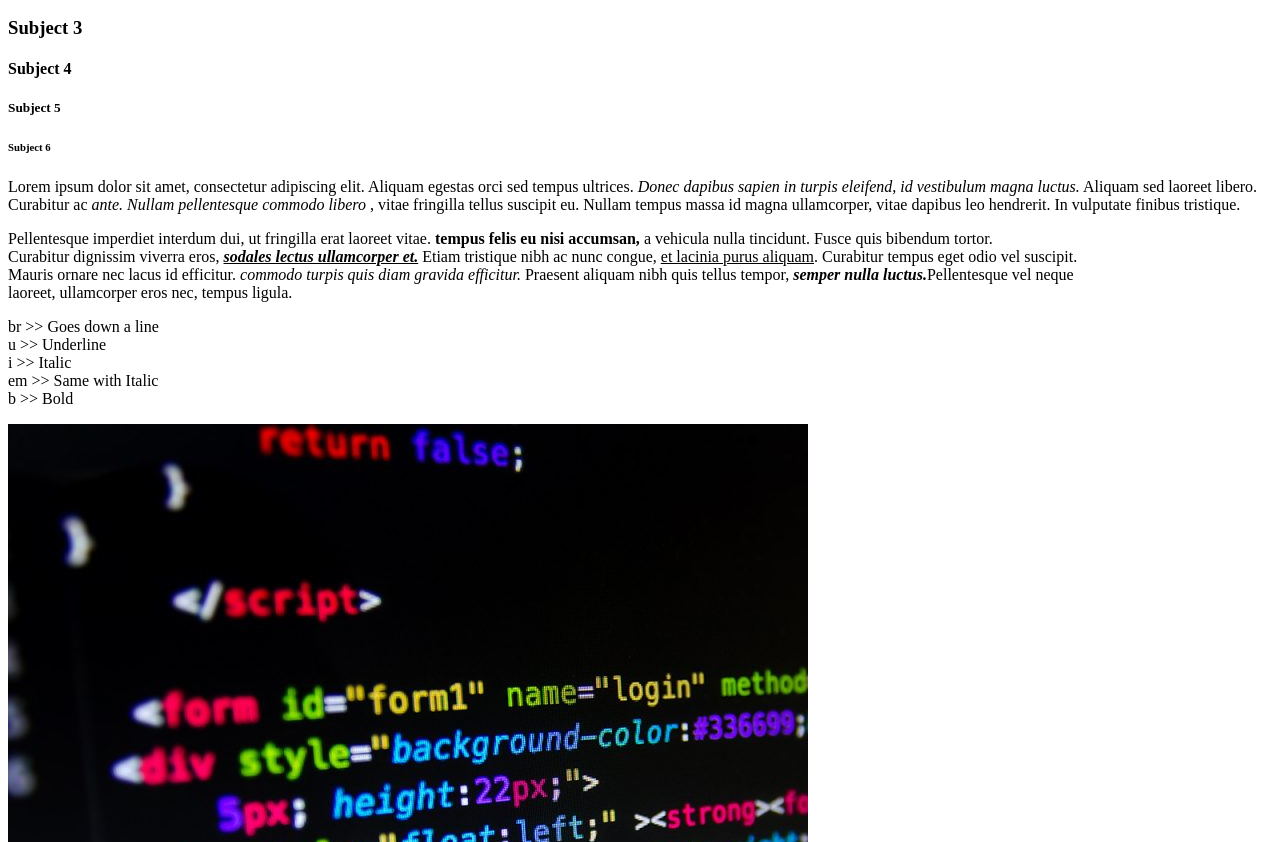
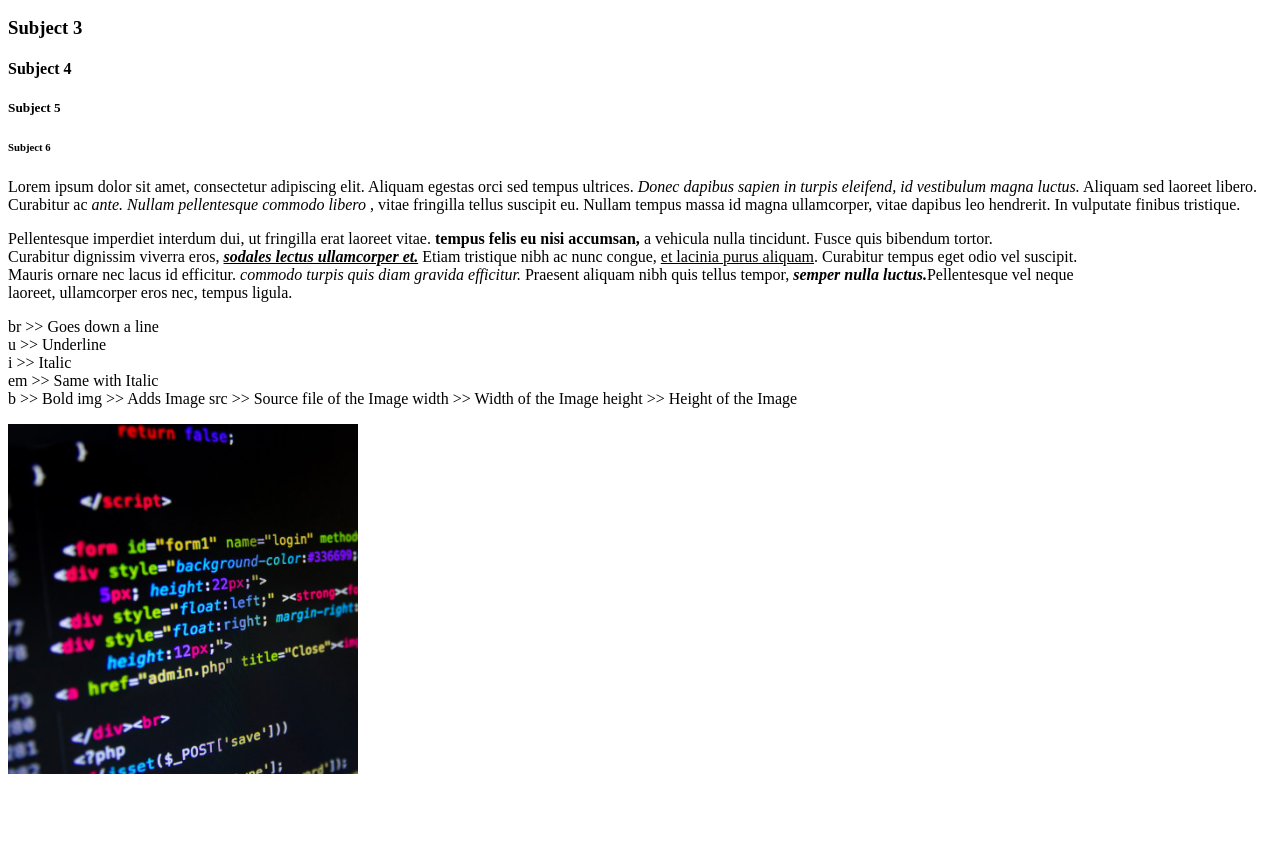
Before and after one commit to abdullah0912/WebDevelopment, a plain HTML site: page Html Development/index.html in a window 1280 px wide. Shown: the part 110-952 px from the top of the page. After the commit the page ends 896 px from the top, so only its background shows below. Drawn offline with Linux system fonts and the light colour scheme.

Commit message:
WebDevelopment

```diff
--- a/Html Development/index.html
+++ b/Html Development/index.html
@@ -31,12 +31,17 @@
 
         <p>
             br >> Goes down a line<br>
-            u >> Underline<br>
-            i >> Italic<br>
-            em >> Same with Italic<br>
+            u >> Underline <br>
+            i >> Italic <br>
+            em >> Same with Italic <br>
             b >> Bold
+            img >> Adds Image
+                src >> Source file of the Image
+                width >> Width of the Image
+                height >> Height of the Image
+
         </p>
 
-        <img src="html.jpg" />
+        <img src="images/html.jpg" width="350" height="350"/>
 </body>
 </html>
```
Also changed, not shown: Html Development/images/html.jpg (renamed from Html Development/html.jpg).
